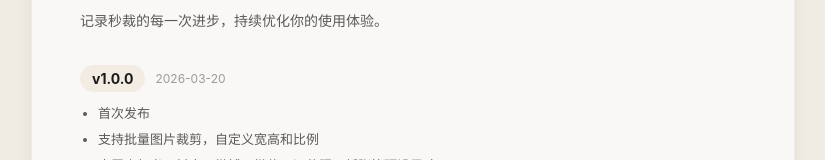
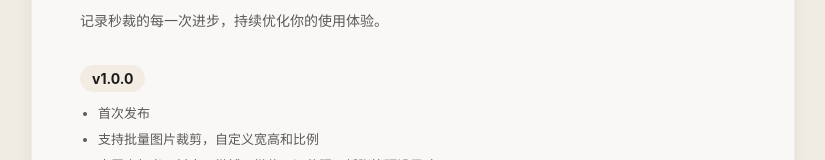
Before and after one commit to humphrey1114/quickcrop, a React (Vite) app: page /changelog in a window 1280 px wide. Shown: the part 170-330 px from the top of the page, without its empty margins (227-1052 px from the left). Built offline with nearby package versions, Linux system fonts and the light colour scheme; no server answers.

Commit message:
feat: 添加 sitemap.xml 和 robots.txt，移除更新日志页面日期显示

```diff
--- a/src/pages/Changelog.jsx
+++ b/src/pages/Changelog.jsx
@@ -33,7 +33,6 @@ export default function Changelog() {
         <div key={i} className="changelog-item">
           <div className="changelog-version">
             <span className="changelog-tag">{log.version}</span>
-            <span className="changelog-date">{log.date}</span>
           </div>
           <ul>
             {log.changes.map((c, j) => (
```
Also changed, not shown: public/robots.txt (added), 1 other file (tests, documents, lock files or other folders).
